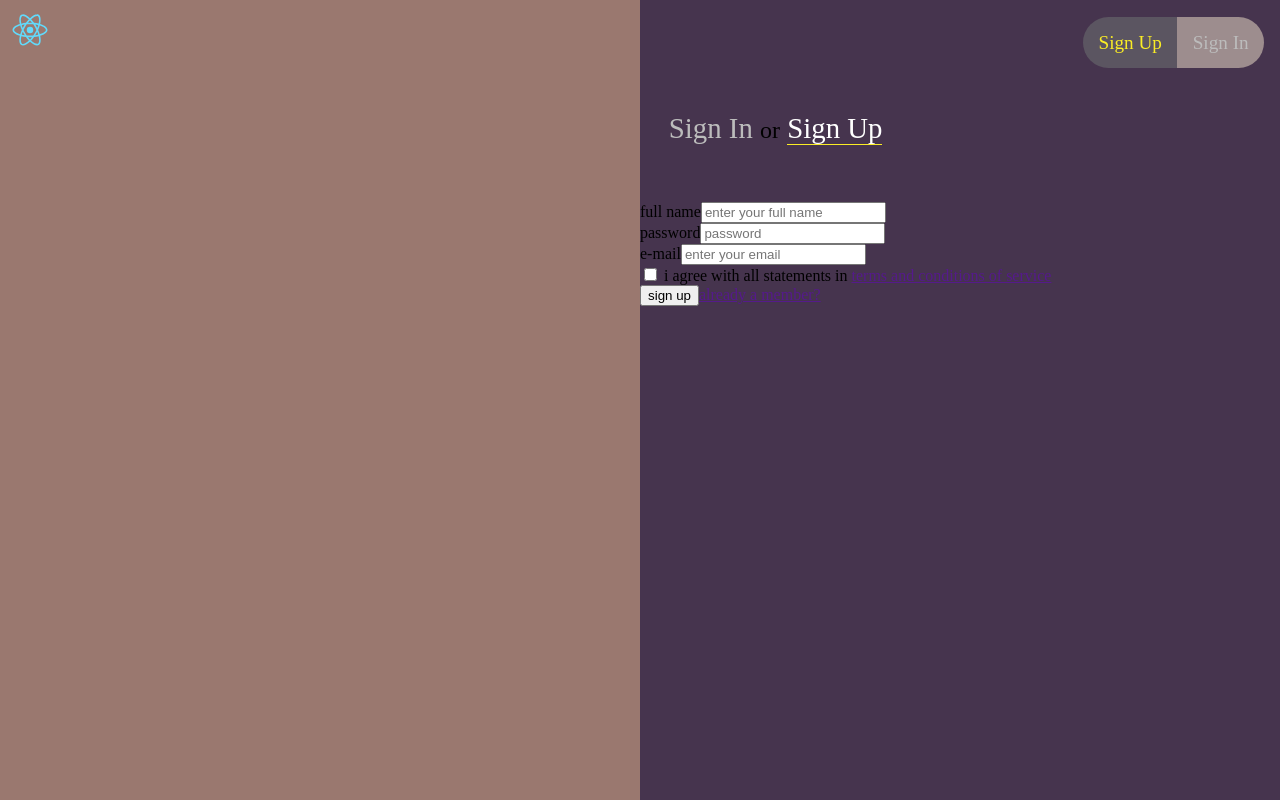
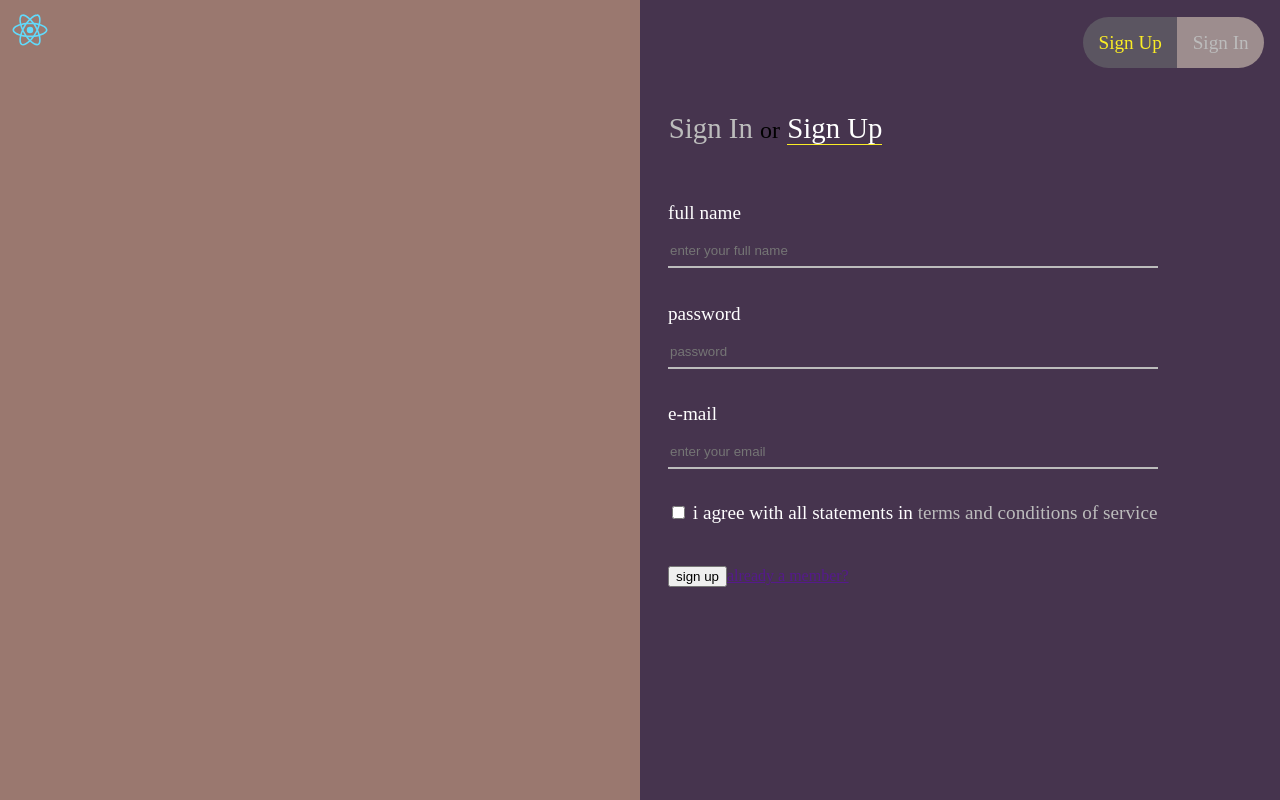
Before and after one commit to kelvink96/signup-signin-ui, a React (Create React App) app: page / in a window 1280 px wide. Built offline with nearby package versions, Linux system fonts and the light colour scheme.

Commit message:
foem-fields content success

```diff
--- a/src/App.css
+++ b/src/App.css
@@ -51,7 +51,7 @@ body {
 }
 .App-form .Page-switcher a:hover, .App-form .Page-switcher a:focus {
   background: transparent;
-  padding: 0.7em;
+  padding: 0.68em;
   border: 2px solid #FAED25;
   color: #FAED25;
   transition: all ease-in 200ms;
@@ -75,5 +75,52 @@ body {
 .App-form .Form-title a:not(.active) {
   color: #bcbcbc;
 }
+.App-form .Form-title a:hover, .App-form .Form-title a:focus {
+  color: #FAED25;
+  transition: all ease-in 150ms;
+}
+.App-form .Form-content {
+  margin-left: 28px;
+}
+.App-form .Form-content .Form-field {
+  margin: 1.5em 0;
+}
+.App-form .Form-content .Form-field:nth-child(3) {
+  margin-bottom: 0;
+}
+.App-form .Form-content .Form-field:nth-child(4) {
+  margin: 0;
+}
+.App-form .Form-content label {
+  color: white;
+  font-size: 1.2em;
+}
+.App-form .Form-content input:not([type=checkbox]) {
+  margin: 0.8em 0;
+  height: 2.5em;
+  padding-right: 1em;
+  width: 80%;
+  background-color: transparent;
+  border-bottom: 2px solid #bcbcbc;
+  border-top: none;
+  border-left: none;
+  border-right: none;
+  outline: none;
+  color: white;
+}
+.App-form .Form-content input:not([type=checkbox]):focus {
+  border-bottom: 2px solid #FAED25;
+  box-shadow: 0 1px 0 0 #a79b1d;
+  transition: all ease-in 200ms;
+}
+.App-form .Form-content .Terms-link {
+  color: #bcbcbc;
+  text-decoration: none;
+}
+.App-form .Form-content .Terms-link:hover, .App-form .Form-content .Terms-link:focus {
+  color: #FAED25;
+  text-decoration: underline;
+  transition: all ease 200ms;
+}
 
 /*# sourceMappingURL=App.css.map */
--- a/src/App.js
+++ b/src/App.js
@@ -20,26 +20,26 @@ function App() {
                 <div className="Form-content">
                     <form action="" className="Form-fields">
                         <div className="Form-field">
-                            <label htmlFor="fullName">full name</label>
+                            <label htmlFor="fullName">full name</label><br/>
                             <input type="text" className="Form-full-name" id="fullName"
                                    placeholder="enter your full name"/>
                         </div>
                         <div className="Form-field">
-                            <label htmlFor="password">password</label>
+                            <label htmlFor="password">password</label><br/>
                             <input type="password" className="Form-full-name" id="password" placeholder="password"/>
                         </div>
                         <div className="Form-field">
-                            <label htmlFor="email">e-mail</label>
+                            <label htmlFor="email">e-mail</label><br/>
                             <input type="email" className="Form-full-name" id="email" placeholder="enter your email"/>
                         </div>
                         <div className="Form-field">
-                            <label htmlFor="termsAndConditions">
+                            <label htmlFor="termsAndConditions"><br/>
                                 <input type="checkbox" id="termsAndConditions"/> i agree with all statements in <a
-                                href="" className="termsLink">terms and conditions of service</a>
+                                href="" className="Terms-link">terms and conditions of service</a>
                             </label>
                         </div>
-                        <div className="Form-field">
-                            <button className="Signup-btn">sign up</button>
+                        <div className="Form-field Signup-btn-container">
+                            <br/><button className="Signup-btn">sign up</button>
                             <a href="" className="alreadyAMemberLink">already a member?</a>
                         </div>
                     </form>
--- a/src/App.sass
+++ b/src/App.sass
@@ -43,7 +43,7 @@
       &:hover,
       &:focus
         background: transparent
-        padding: .7em
+        padding: .68em
         border: 2px solid $yellow
         color: $yellow
         transition: all ease-in 200ms
@@ -66,3 +66,52 @@
 
       &:not(.active)
         color: $white-ish
+
+      &:hover,
+      &:focus
+        color: $yellow
+        transition: all ease-in 150ms
+
+  .Form-content
+    margin-left: 28px
+
+    .Form-field
+      margin: 1.5em 0
+
+      &:nth-child(3)
+        margin-bottom: 0
+
+      &:nth-child(4)
+        margin: 0
+
+    label
+      color: white
+      font-size: 1.2em
+
+    input:not([type=checkbox])
+      margin: .8em 0
+      height: 2.5em
+      padding-right: 1em
+      width: 80%
+      background-color: transparent
+      border-bottom: 2px solid $white-ish
+      border-top: none
+      border-left: none
+      border-right: none
+      outline: none
+      color: white
+
+      &:focus
+        border-bottom: 2px solid $yellow
+        box-shadow: 0 1px 0 0 #a79b1d
+        transition: all ease-in 200ms
+
+    .Terms-link
+      color: $white-ish
+      text-decoration: none
+
+      &:hover,
+      &:focus
+        color: $yellow
+        text-decoration: underline
+        transition: all ease 200ms
```
